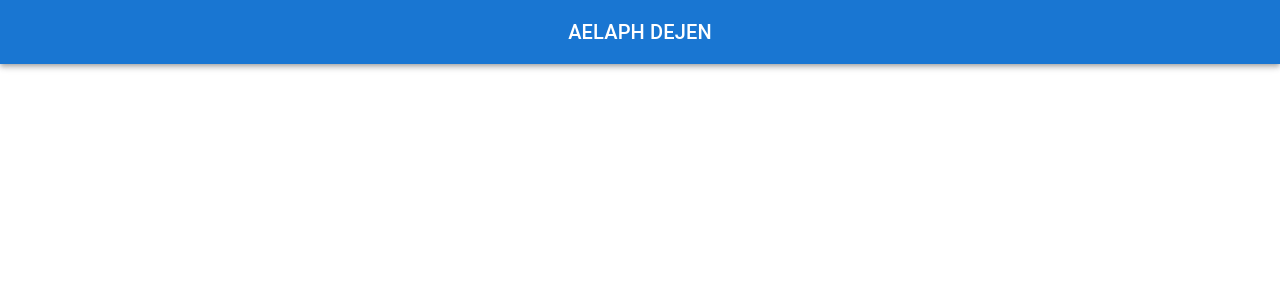
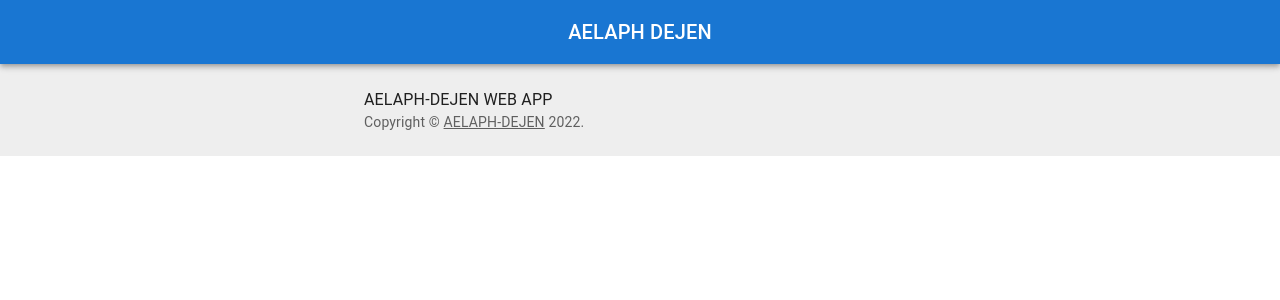
Before and after one commit to HezekielT/Aelaf_Dejen_WebApp, a React (Create React App) app in the folder client/: page / in a window 1280 px wide. Shown: the top 300 px of the page. Built offline with nearby package versions, Linux system fonts and the light colour scheme.

Commit message:
Finished footer

```diff
--- a/client/src/App.js
+++ b/client/src/App.js
@@ -1,10 +1,14 @@
 import logo from './logo.svg';
 import './App.css';
 import NavBar from './screens/navbar';
+import Footer from './screens/footer';
 
 function App() {
   return (
-    <NavBar />
+    <>
+      <NavBar />
+      <Footer />
+    </>
   );
 }
 
--- a/client/src/screens/footer.jsx
+++ b/client/src/screens/footer.jsx
@@ -1,15 +1,16 @@
+import { useNavigate } from 'react-router-dom';
 import React from 'react';
 import { Box, Typography, Container, Link } from '@mui/material';
-import { useNavigate } from 'react-router-dom';
 
 function Copyright() {
-    const navigate = useNavigate();
+    const navigate = useNavigate;
     return (
-        <Typography variant='body2' color='text.secondary'>
+        <Typography sx={{ justifyContent: 'center' }} variant='body2' color='text.secondary'>
             {'Copyright ©  '}
             <Link color="inherit" onClick={() => navigate('/')}>
                 AELAPH-DEJEN
-            </Link>{' '}
+            </Link>
+            {' '}
             {new Date().getFullYear()}
             {'.'}
         </Typography>
```
